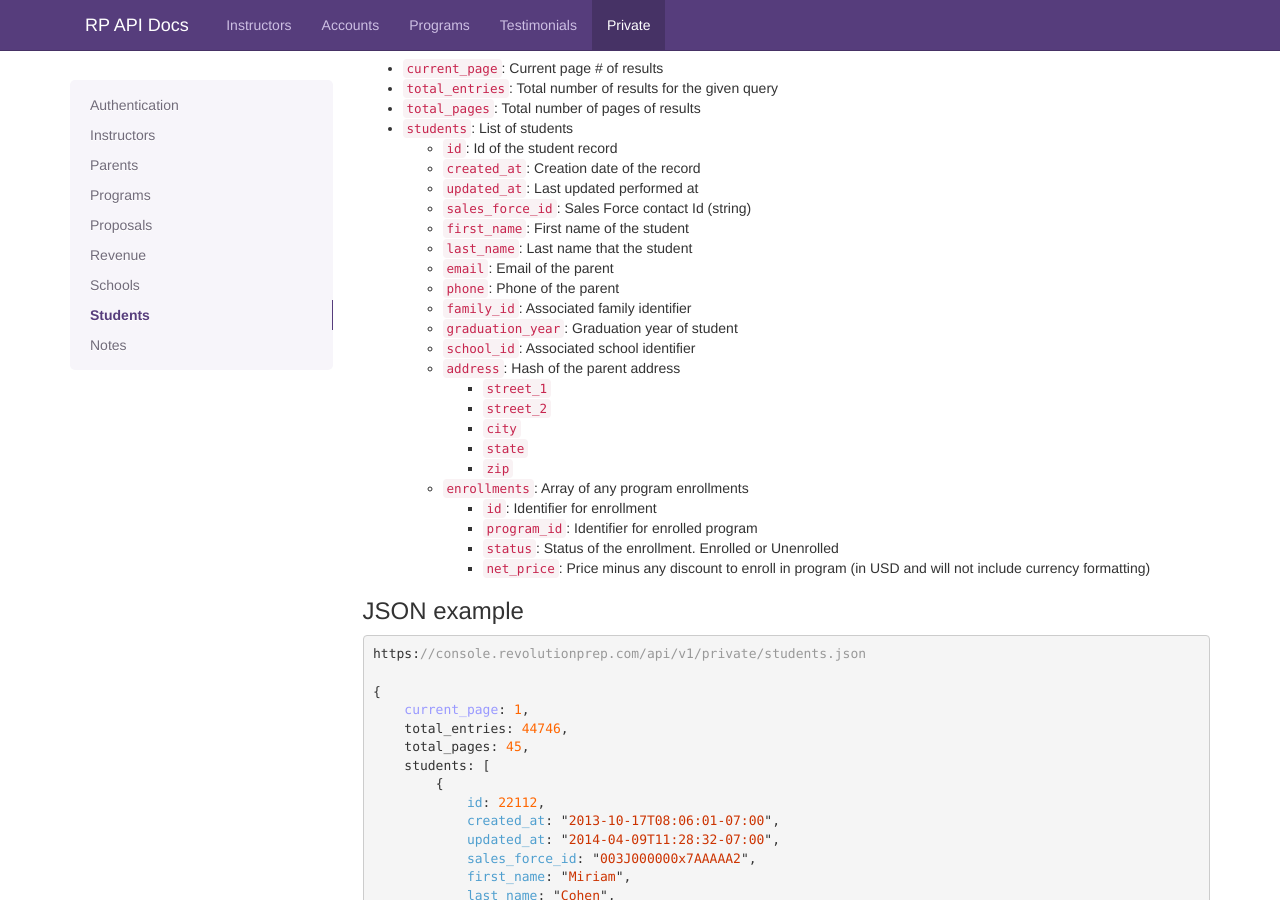
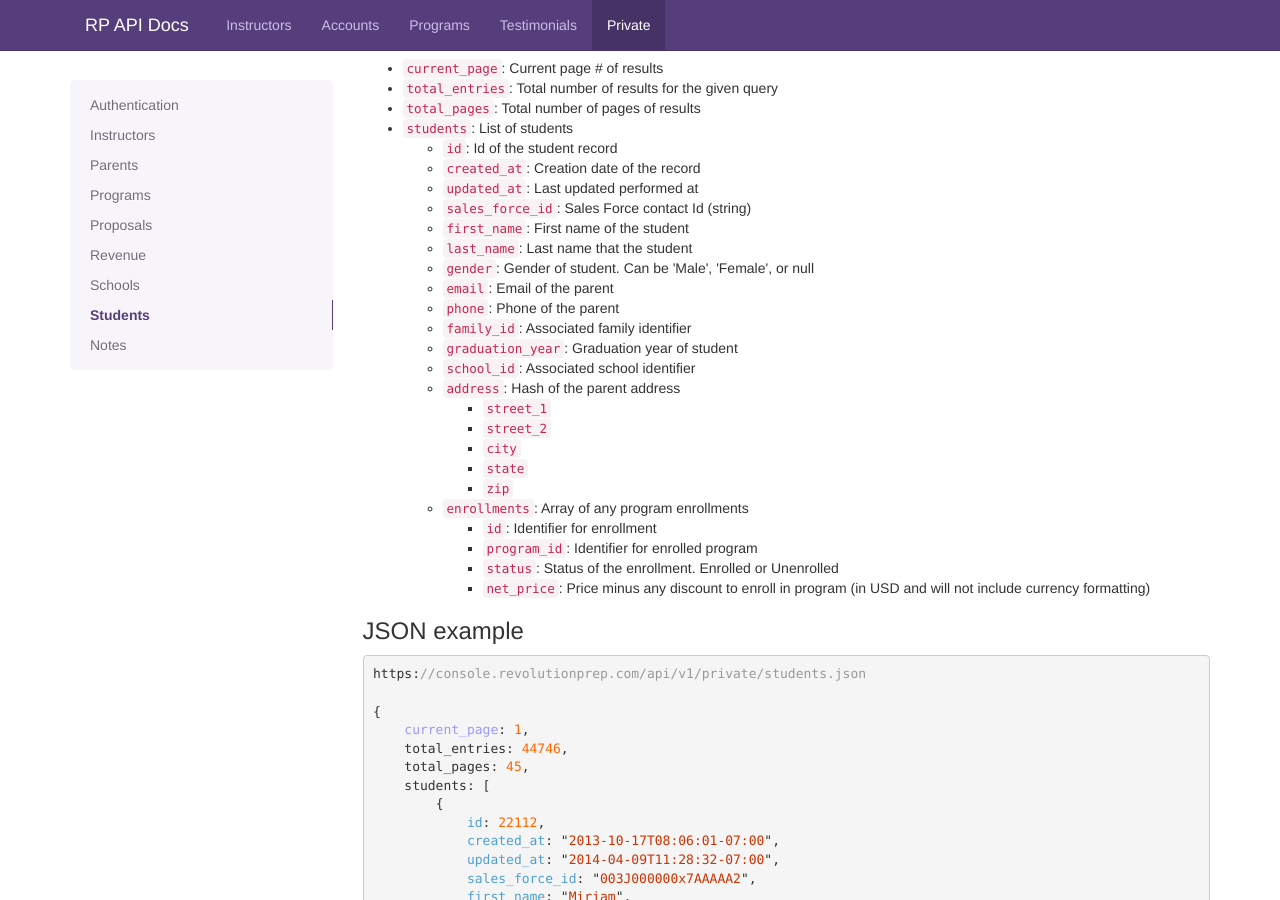
Before and after one commit to RevolutionPrep/RevolutionPrep.github.io, a Jekyll site: the page built from private.html, in a window 1280 px wide and 900 px high, scrolled down 11611 px. Built offline with Jekyll 4.4.1, drawn with Linux system fonts in a browser that asks for light colours; Markdown is read by kramdown in place of the engine named in the settings; comment, search, counter and statistics services are not loaded.

Commit message:
Added documentation for gender.

```diff
--- a/private.html
+++ b/private.html
@@ -731,6 +731,7 @@ https://console.revolutionprep.com/api/v1/private/schools.json
         <li><code>sales_force_id</code>: Sales Force contact Id (string)</li>
         <li><code>first_name</code>: First name of the student</li>
         <li><code>last_name</code>: Last name that the student</li>
+        <li><code>gender</code>: Gender of student. Can be 'Male', 'Female', or null</li>
         <li><code>email</code>: Email of the parent</li>
         <li><code>phone</code>: Phone of the parent</li>
         <li><code>family_id</code>: Associated family identifier</li>
```
